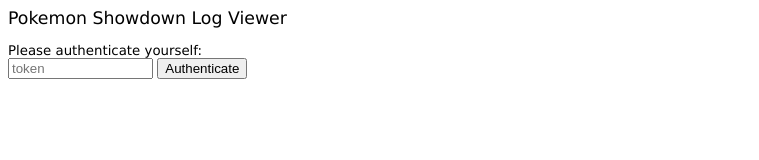
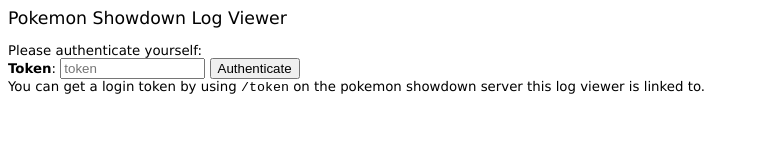
Before and after one commit to HoeenCoder/PS-Log-Viewer, a website: page client/index.html in a window 1280 px wide. Shown: the whole page, without its empty margins (0-759 px from the left). Drawn offline with nearby package versions, Linux system fonts and the light colour scheme; no server answers.

Commit message:
Add tip for logging in

```diff
--- a/client/index.html
+++ b/client/index.html
@@ -58,8 +58,11 @@
 		Please authenticate yourself:
 		<br />
 		<form id="authForm">
-			<input type="password" id="authToken" placeholder="token" size="15"/> <input type="submit" value="Authenticate" />
+			<label for="Auth Token"><b>Token</b>:</label>
+			<input type="password" name="Auth Token" id="authToken" placeholder="token" size="15"/> <input type="submit" value="Authenticate" />
 		</form>
+		You can get a login token by using <code>/token</code> on the pokemon showdown server this log viewer is linked to.
+		<br />
 		<br />
 		<div id="authError"></div>
 		<script src="/socket.io/socket.io.js"></script>
```
